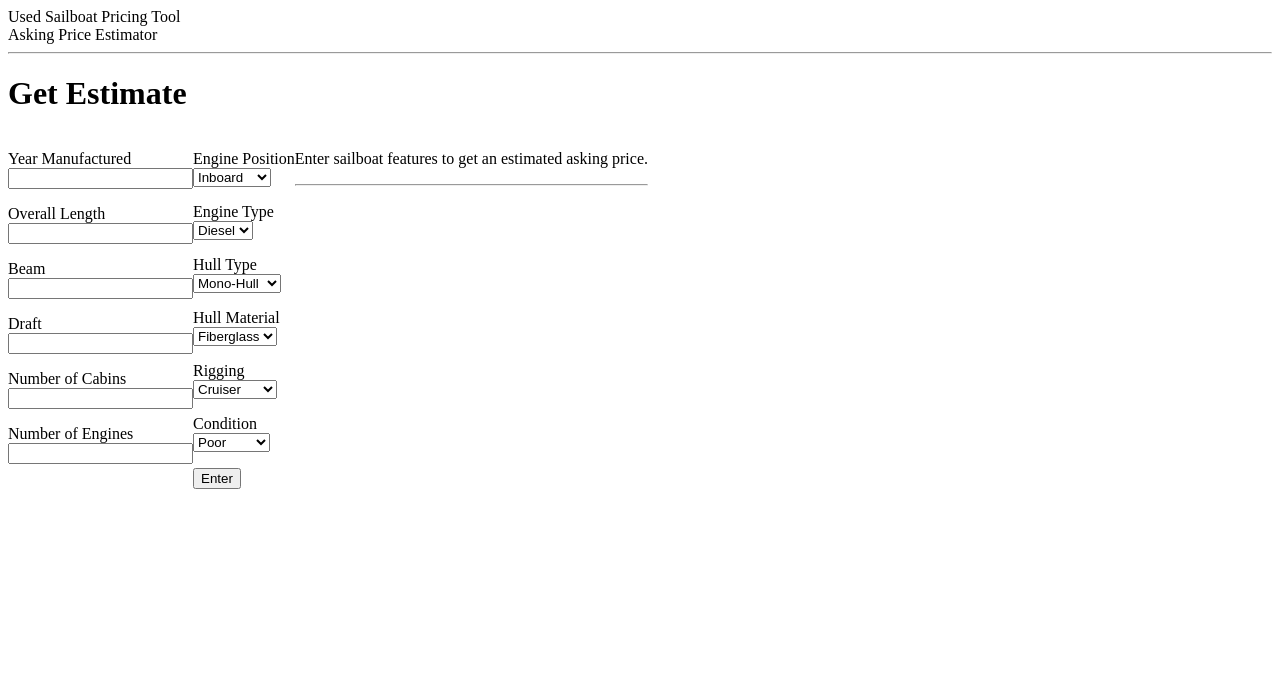
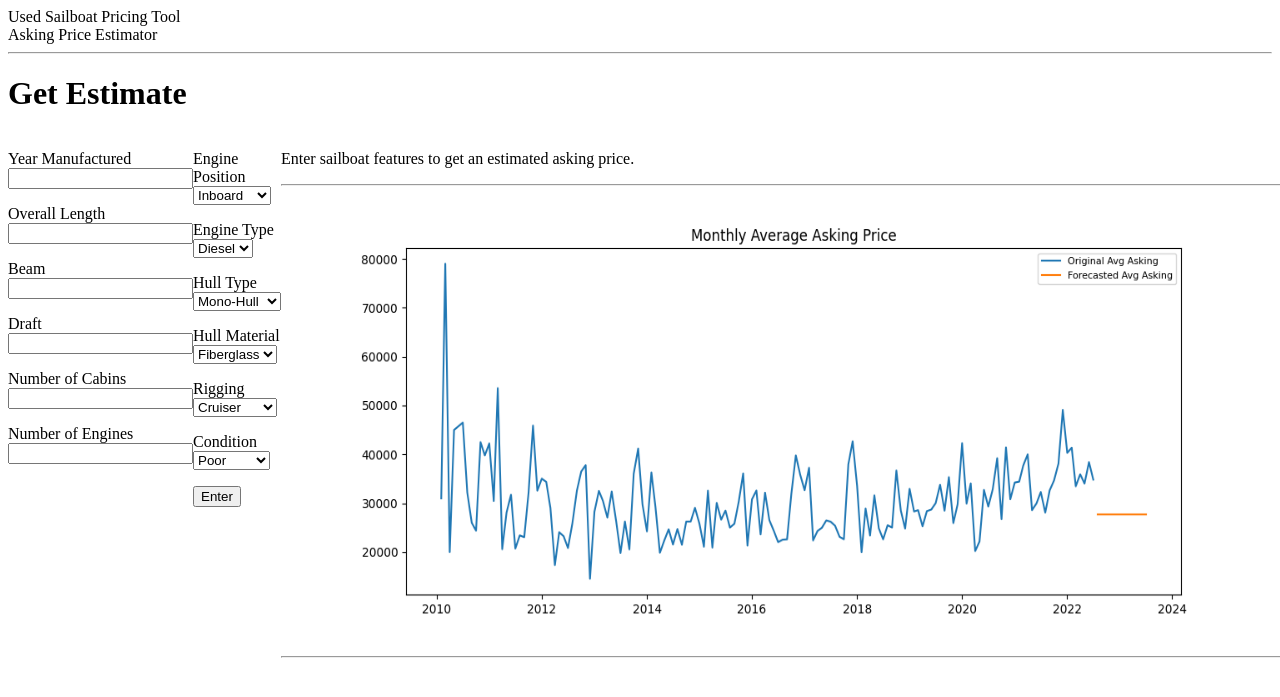
Before and after one commit to takorejsza/yachts_dataset, a Flask app: page / in a window 1280 px wide. Shown: the top 697 px of the page. Run offline with Flask 2, Linux system fonts and the light colour scheme.

Commit message:
changed folder names for flask app static files

```diff
--- a/app/templates/index.html
+++ b/app/templates/index.html
@@ -66,8 +66,10 @@
         {% if form.estimate %}
         <p>Asking price: {{ form.estimate }}</p>
         {% else %}
-        <p style="font-size: 28;">Enter sailboat features to get an estimated asking price.</p>
+        <p style="font-size: 28">Enter sailboat features to get an estimated asking price.</p>
         {% endif %}
+        <hr>
+        <img src="../static/plt.png" alt="forecast", width="1000" height="450">
         <hr>
     </div>
 </div>
```
Also changed, not shown: app/static/plt.png (renamed from app/images/plt.png).
